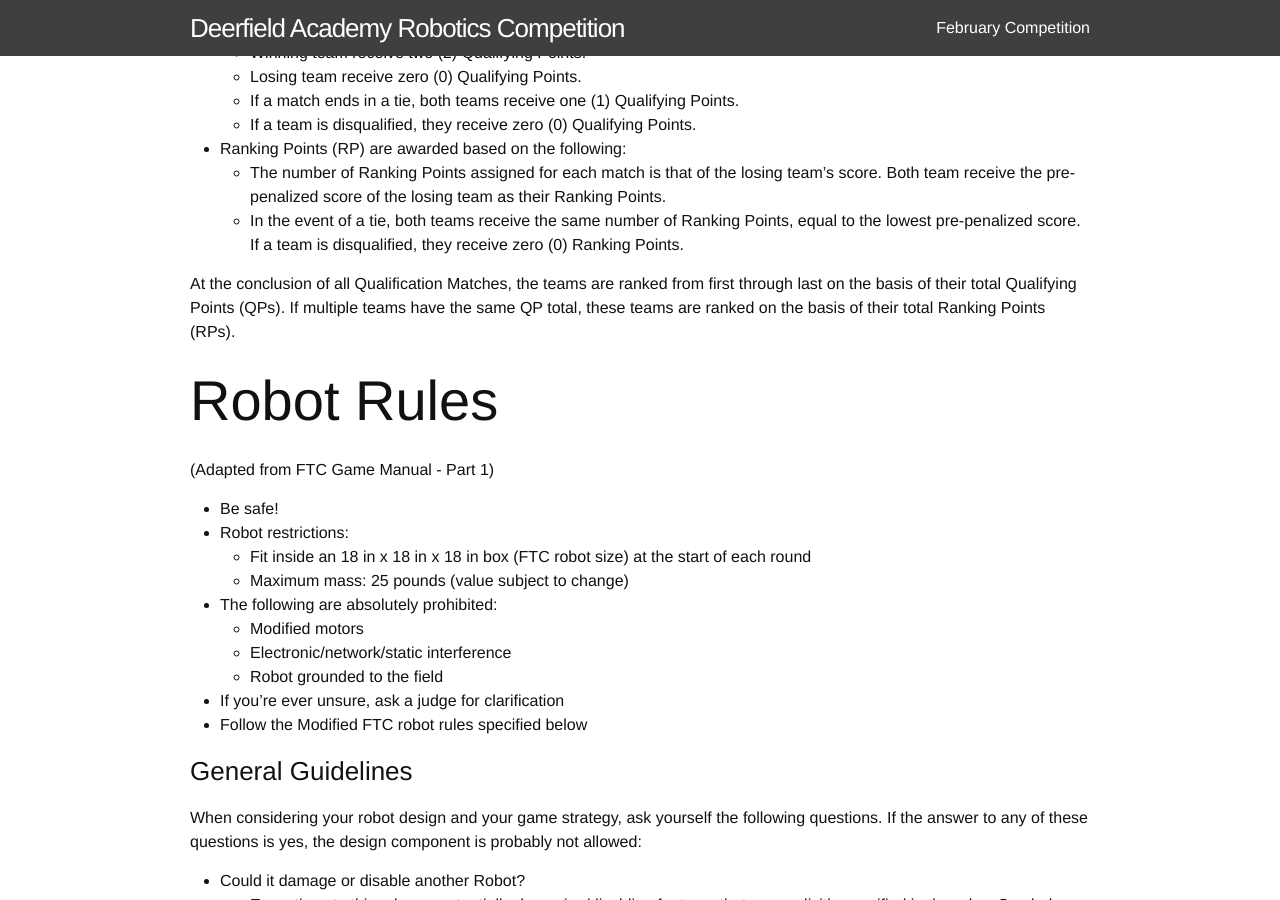
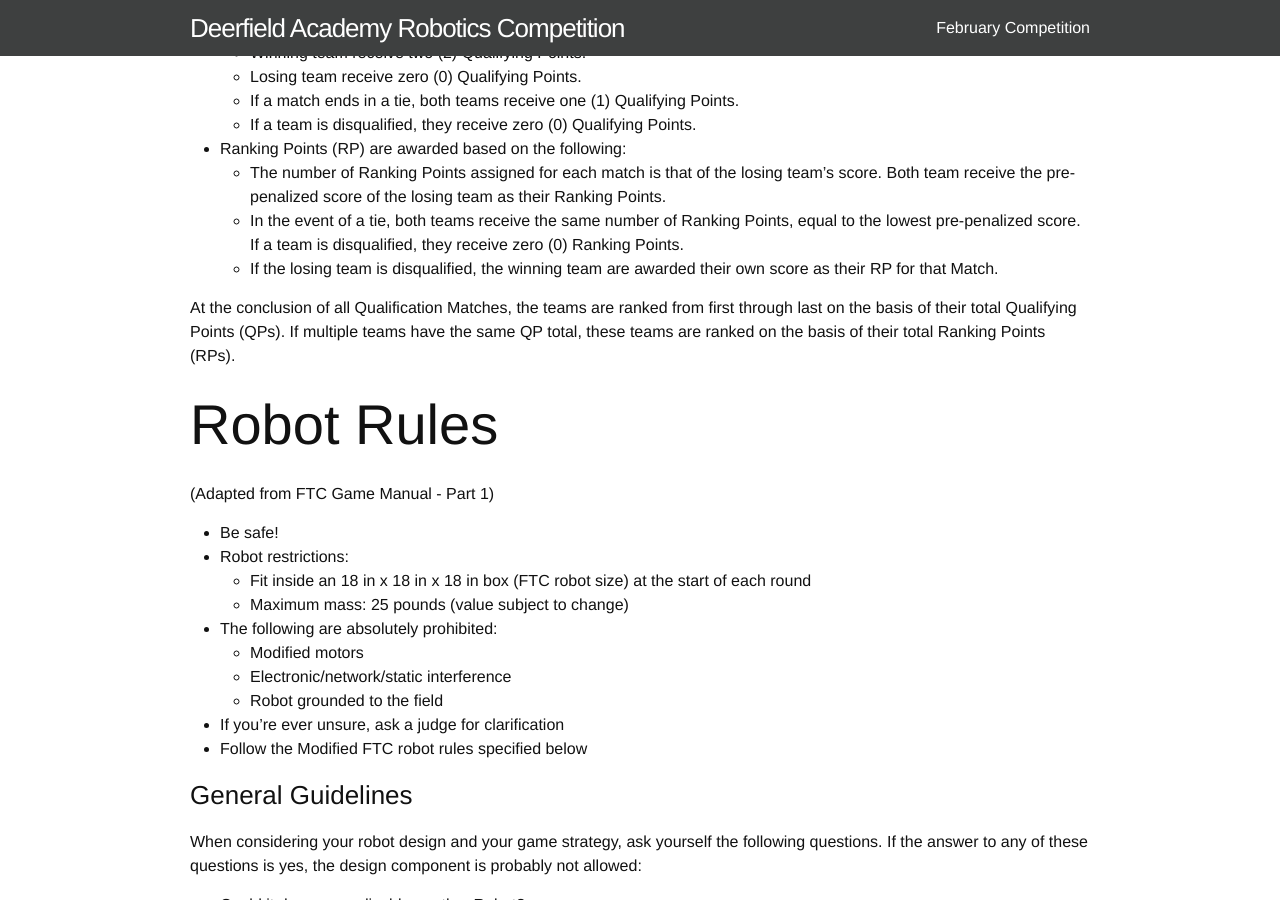
Before and after one commit to jtaylor1029/darc, a Jekyll site: the page built from _posts/2016-01-17-competition-3.md, in a window 1280 px wide and 900 px high, scrolled down 4538 px. Built offline with Jekyll 4.4.1, drawn with Linux system fonts in a browser that asks for light colours.

Commit message:
Updated ranking system (2)

```diff
--- a/_posts/2016-01-17-competition-3.md
+++ b/_posts/2016-01-17-competition-3.md
@@ -118,6 +118,8 @@
 * Ranking Points (RP) are awarded based on the following:
   - The number of Ranking Points assigned for each match is that of the losing team’s score. Both team receive the pre-penalized score of the losing team as their Ranking Points.
   - In the event of a tie, both teams receive the same number of Ranking Points, equal to the lowest pre-penalized score. If a team is disqualified, they receive zero (0) Ranking Points.
+  - If the losing team is disqualified, the winning team are awarded their own score as their RP for that Match.
+
 
 At the conclusion of all Qualification Matches, the teams are ranked from first through last on the basis of their total Qualifying Points (QPs). If multiple teams have the same QP total, these teams are ranked on the basis of their total Ranking Points (RPs).
 
```
